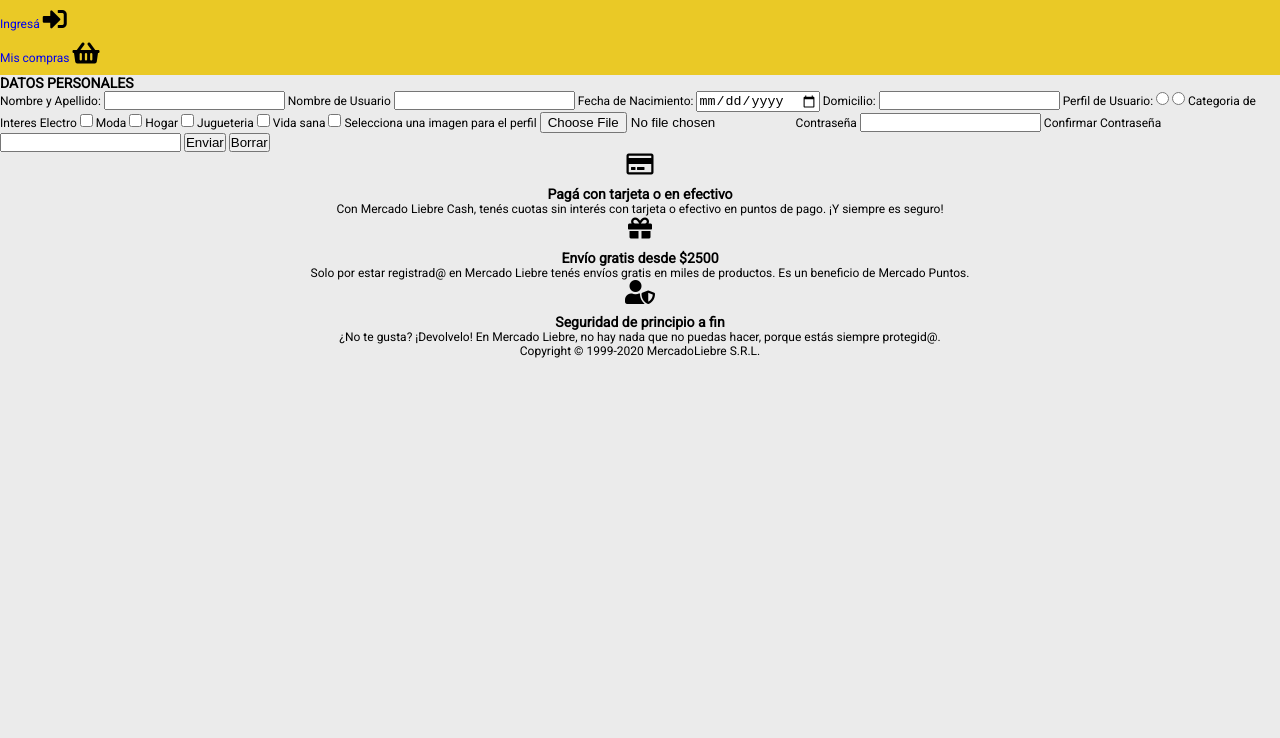
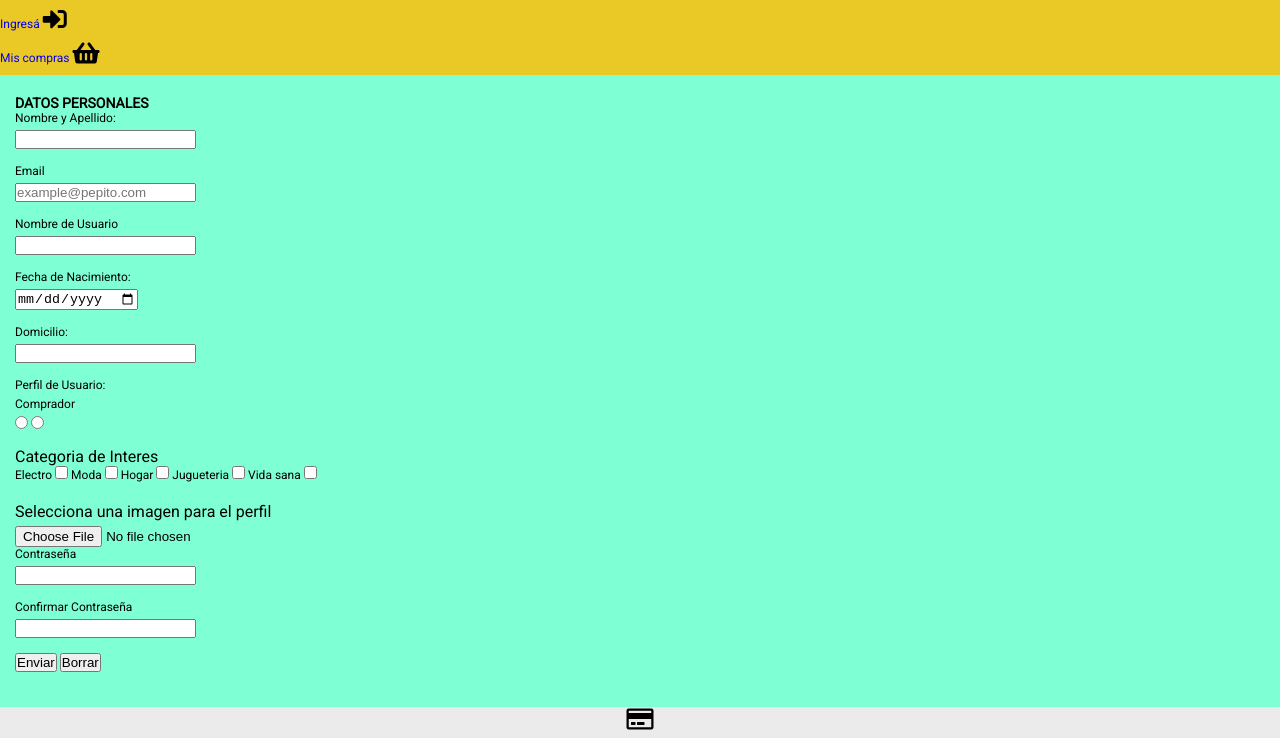
Before and after one commit to marixxa/clase17, a website: page views/register.html in a window 1280 px wide. Shown: the part 472-1210 px from the top of the page. Before the commit the page ends 830 px from the top, so only its background shows below. Drawn offline with Linux system fonts and the light colour scheme.

Commit message:
Agregando algunos estilos al form

```diff
--- a/public/css/style.css
+++ b/public/css/style.css
@@ -100,9 +100,36 @@ main section article i{
     right: 20px;
     top: -15px;
 }
+.form{
+    padding: 20px 15px;
+    background-color: aquamarine;
+}
+.box-form{
+    background-color: gray;
+}
+
+.elementos-form{
+    margin-bottom: 15px;
+}
+.elementos-form label{
+    margin-bottom: 5px;
+    display: block;
+}
+.categorias{
+    margin-bottom: 20px;
+}
+.labels{
+    margin-top: 15px;
+    font-size: 16px ;
+}
+
 
 @media (min-width:481px){
     /*tablet*/
+       .product-shadow{
+        box-shadow: none;
+       }
+
 
 }
 
@@ -111,16 +138,25 @@ main section article i{
     .product-shadow{
         box-shadow: none;
     }
+.product{
+    width: 50%;
+}
 
-    .producto:hover .description{
-
+    .product:hover .description{
          display: block;
+    }
+    .description{
+        display: none;
     }
     .burger-menu{
         display: none;
     }
-    .product-shadow:hover{
-        display: block;
+    .product:hover{
+        box-shadow: 0px 0px 10px rgb(100,100,100);
+    }
+    .transition:hover{
+        transform: rotate(-360deg);
+        transition-duration: 5s;
     }
 
 }
@@ -130,4 +166,8 @@ main section article i{
     .box-descripcion-productos:hover .nombre-producto{
         display: block;
     }
+    .product-shadow:hover{
+        display: block;
+    }
+
 }
--- a/views/register.html
+++ b/views/register.html
@@ -46,57 +46,80 @@
             <i class="fas fa-bars"></i>
         </div>
     </header>
-    <form action="" method="POST">
+
+    <main>
+        <section class="box-form">
+        <form action="/" method="POST" class="form">
         <h3> DATOS PERSONALES</h3>
 
+        <div class="elementos-form">
             <label for="nombre"> Nombre y Apellido: </label>
             <input type="text" name="nombre">
+        </div>
+        <div class="elementos-form">
+            <label for="email"> Email </label>
+            <input type="email" name="email" placeholder="example@pepito.com">
+        </div>
 
+        <div class="elementos-form">
             <label for="nombre-usuario"> Nombre de Usuario </label>
             <input type="text" name="nombre-usuario">
+        </div>
 
+        <div class="elementos-form">
             <label for="nombre"> Fecha de Nacimiento: </label>
             <input type="date" name="fecha">
+        </div>
 
+        <div class="elementos-form">
             <label for="domicilio"> Domicilio: </label>
             <input type="text" name="domicilio">
+        </div>
 
+        <div class="elementos-form">
             <label for="consulta"> Perfil de Usuario: </label>
+            <label for="consulta">Comprador</label>
             <input type="radio" name="respuesta" id="consulta">
             <input type="radio" name="respuesta" id="consulta">
+        </div>
 
 
-        <label for="nombre"> Categoria de Interes </label>
+        <label class="labels" for="nombre"> Categoria de Interes </label>
 
+        <div class="categorias">
             <label for="nombre"> Electro </label>
             <input type="checkbox" name="Categoria de Interes" value="Electro">
-
             <label for="nombre"> Moda </label>
             <input type="checkbox" name="Categoria de Interes" value="Moda">
-
             <label for="nombre"> Hogar </label>
             <input type="checkbox" name="Categoria de Interes" value="Hogar">
-
             <label for="nombre"> Jugueteria </label>
             <input type="checkbox" name="Categoria de Interes" value="Juguetería">
-
             <label for="nombre"> Vida sana </label>
             <input type="checkbox" name="Categoria de Interes" value="Vida Sana">
+        </div>
 
-        <label for="archivo"> Selecciona una imagen para el perfil </label>
+        <div class="elementos-form">
+            <label class="labels" for="archivo"> Selecciona una imagen para el perfil </label>
             <input type="file" name="foto" accept=".jpg"
+        </div>
 
+        <div class="elementos-form">
             <label for="password"> Contraseña </label>
             <input type="password" name="contraseña" >
+        </div>
 
+        <div class="elementos-form">
             <label for="password">  Confirmar Contraseña </label>
             <input type="password" name="contraseña" >
+        </div>
 
         <button type="submit"> Enviar </button>
         <button type="reset"> Borrar </button>
 
     </form>
-
+</section>
+</main>
 
     <footer>
         <section>
```
Also changed, not shown: views/home.html (+1 -1 lines), views/login.html (+1 -0 lines). Lines whose indentation alone changed are shown as unchanged.
